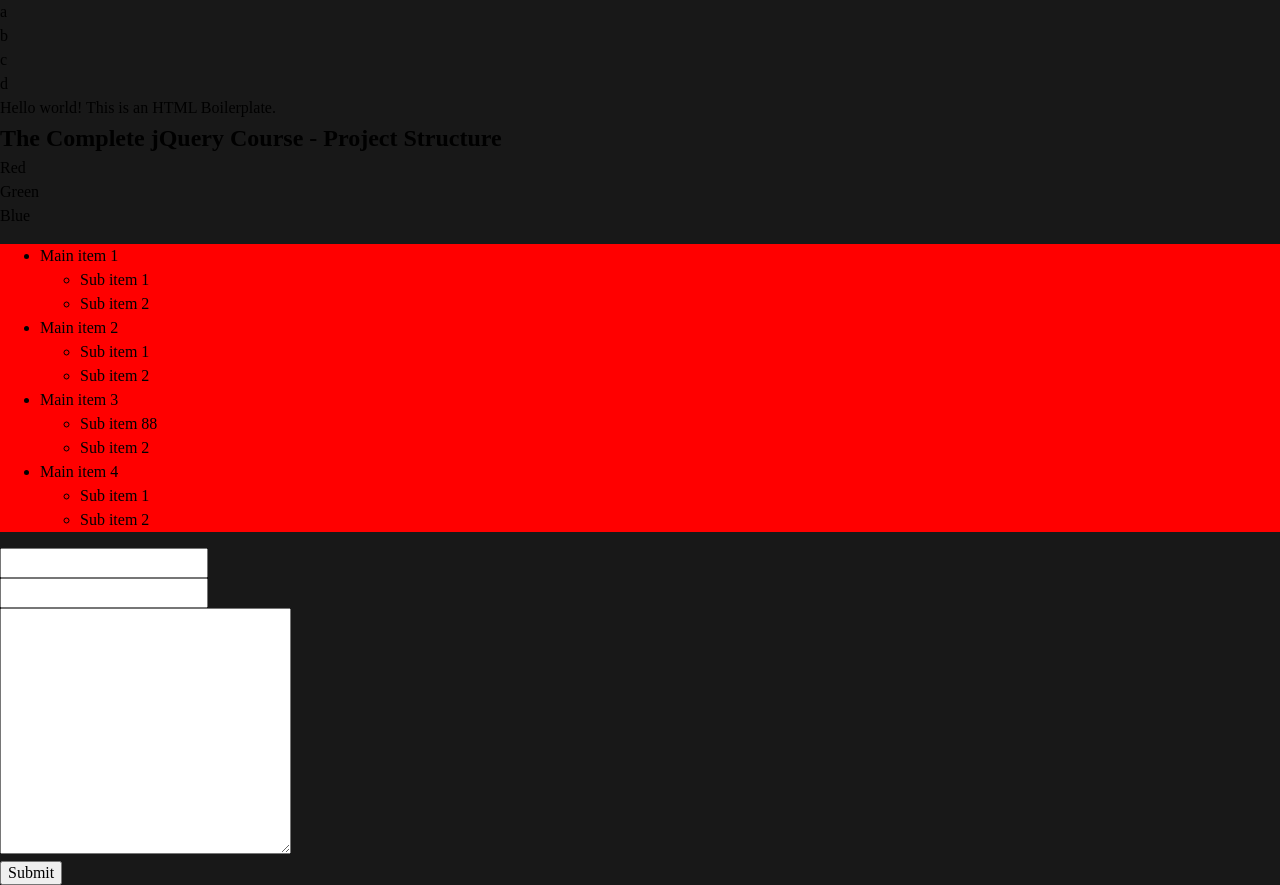
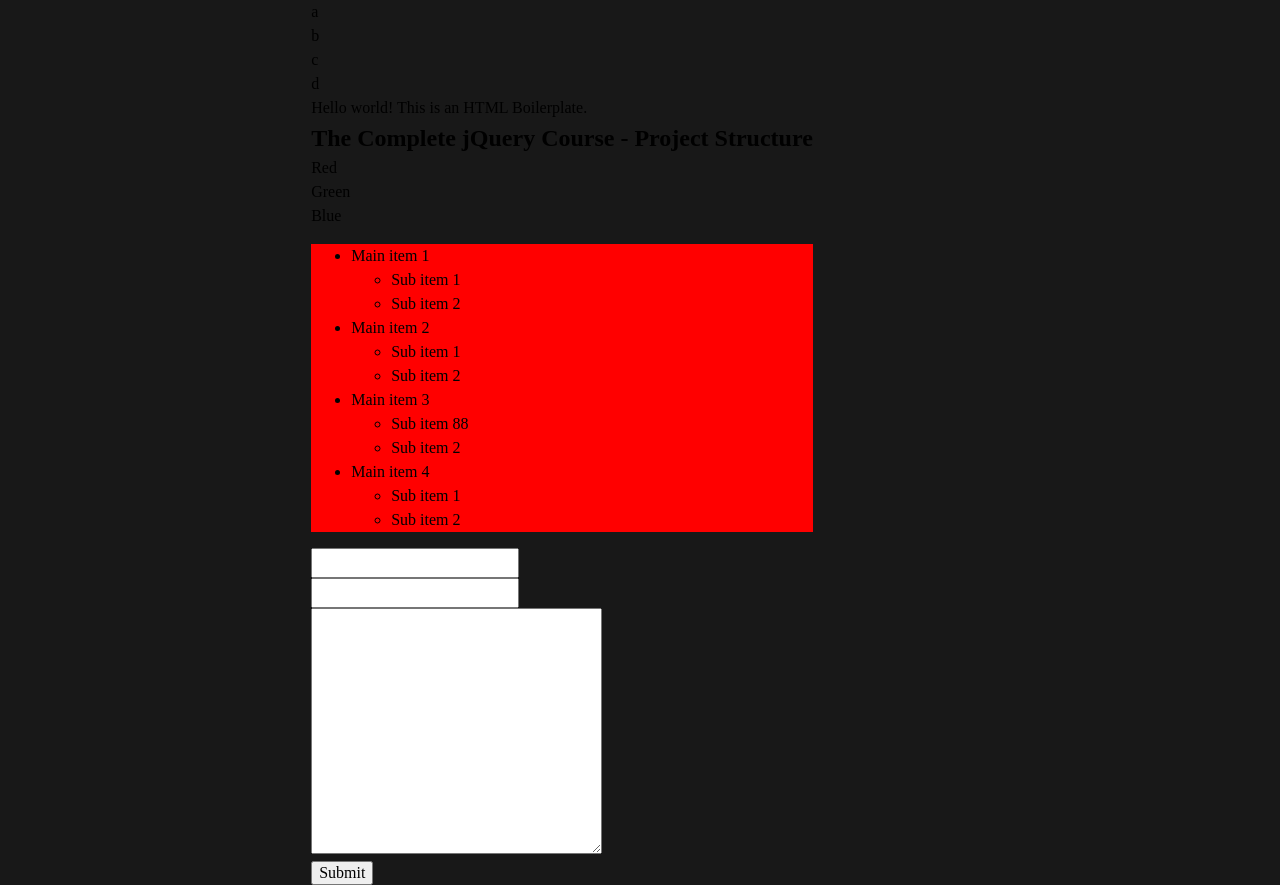
Before and after one commit to randy918/dark-portfolio-two, a website built with Parcel: page index.html in a window 1280 px wide. Built offline with nearby package versions, Linux system fonts and the light colour scheme.

Commit message:
NICE smooth cenetered text only

```diff
--- a/css/main.css
+++ b/css/main.css
@@ -18,14 +18,20 @@
 
 body {
   background-color: rgb(24, 24, 24);
+  display: flex;
+  justify-content: center;
+  align-items: center;
+  margin: 0 auto;
+  width: min(1300px, 80% + 100px);
 }
 
 body::-webkit-scrollbar {
-  width: 12px; /* width of the entire scrollbar */
+  width: 12px;
 }
 
 .grid__container {
   display: grid;
+  width: 95vw;
   gap: 0.75rem;
   overflow: hidden;
   grid-template-columns: 1fr 1fr 1fr 1fr 1fr;
```
Also changed, not shown: 1 other file.
